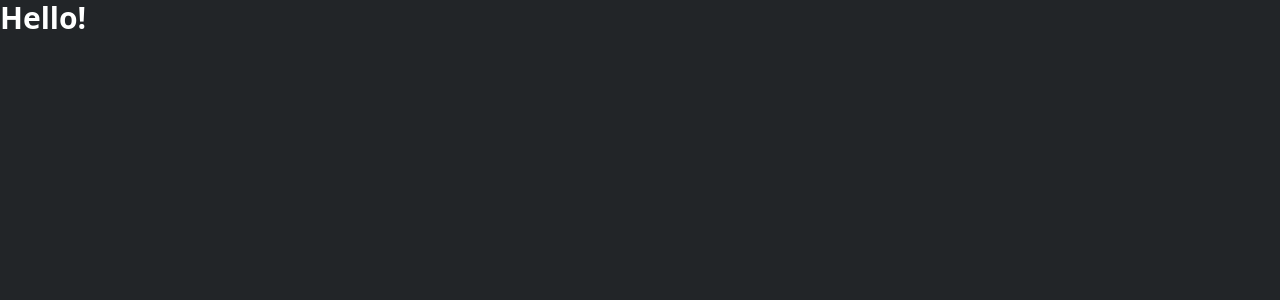
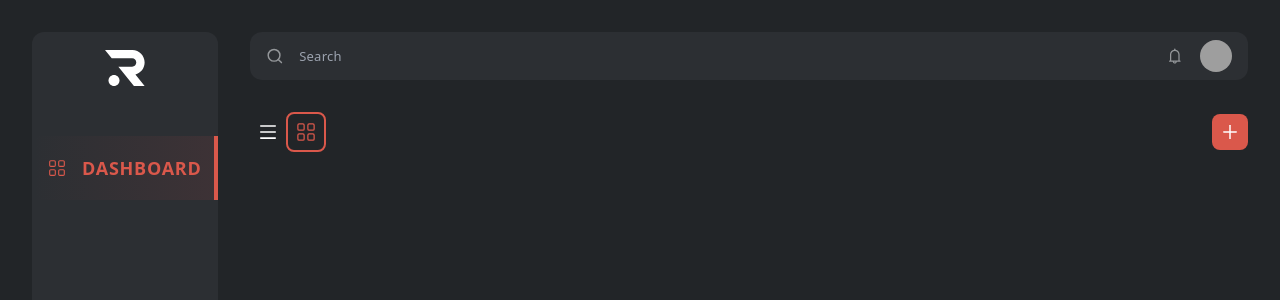
Before and after one commit to wmoralesdev/ravn-todo, a React (Vite) app: page / in a window 1280 px wide. Shown: the top 300 px of the page. Built offline with nearby package versions, Linux system fonts and the light colour scheme; grey boxes are pictures that could not be loaded.

Commit message:
feat: added header component

```diff
--- a/src/App.tsx
+++ b/src/App.tsx
@@ -1,9 +1,22 @@
+import { Layout } from '@components/common';
+import { Header } from '@components/Header';
+import { Sidebar } from '@components/Sidebar';
 import React, { FC } from 'react';
+import { BsGrid } from 'react-icons/bs';
 
 const App: FC = () => (
-    <div className="text-3xl font-bold">
-        Hello!
-    </div>
+    <Layout>
+        <div className="w-full h-full flex gap-x-8">
+            <Sidebar>
+                <Sidebar.Item isActive>
+                    <BsGrid />
+                    {' '}
+                    Dashboard
+                </Sidebar.Item>
+            </Sidebar>
+            <Header />
+        </div>
+    </Layout>
 );
 
 export default App;
--- /dev/null
+++ b/src/components/Header/Header.tsx
@@ -0,0 +1,35 @@
+import React, { FC } from 'react';
+import { FiSearch } from 'react-icons/fi';
+import { AiOutlineBell, AiOutlineMenu, AiOutlinePlus } from 'react-icons/ai';
+import { BsGrid } from 'react-icons/bs';
+import Avatar from '@components/common/Avatar';
+
+const Header: FC = () => (
+    <header className="w-full text-neutral-200">
+        <div className="bg-neutral-400 rounded-xl w-full h-fit center-row-x gap-4 p-2 px-4">
+            <FiSearch className="text-xl" />
+            <input className="border-none bg-transparent w-full text-s focus-visible:outline-0" placeholder="Search" />
+            <AiOutlineBell className="text-xl hover:animate-wiggle" />
+            <Avatar
+                src="https://images.unsplash.com/photo-1534528741775-53994a69daeb?ixlib=rb-4.0.3&ixid=MnwxMjA3fDB8MHxwaG90by1wYWdlfHx8fGVufDB8fHx8&auto=format&fit=crop&w=764&q=80"
+                alt="avatar"
+                variant="sm"
+            />
+        </div>
+        <div className="w-full text-xl my-8 center-row-x justify-between text-white">
+            <div>
+                <button type="button" className="p-2 rounded-lg">
+                    <AiOutlineMenu />
+                </button>
+                <button type="button" className="p-2 border-2 border-primary-400 text-primary-400 rounded-lg">
+                    <BsGrid />
+                </button>
+            </div>
+            <button type="button" className="p-2 bg-primary-400 text-white rounded-lg">
+                <AiOutlinePlus />
+            </button>
+        </div>
+    </header>
+);
+
+export default Header;
--- /dev/null
+++ b/src/components/Header/index.ts
@@ -0,0 +1 @@
+export { default as Header } from './Header';
--- /dev/null
+++ b/src/components/common/Avatar.tsx
@@ -0,0 +1,18 @@
+import classNames from 'classnames';
+import React, { FC } from 'react';
+import { AvatarProps } from './props';
+
+const Avatar: FC<AvatarProps> = ({ variant, src, alt }) => (
+    <img
+        src={src}
+        alt={alt}
+        className={classNames(
+            'rounded-full transition-all hover:scale-105',
+            variant === 'sm' && 'w-8 h-8',
+            variant === 'md' && 'w-10 h-10',
+            variant === 'lg' && 'w-12 h-12',
+        )}
+    />
+);
+
+export default Avatar;
--- /dev/null
+++ b/src/components/common/Layout.tsx
@@ -0,0 +1,11 @@
+import React, { FC, PropsWithChildren } from 'react';
+
+const Layout: FC<PropsWithChildren> = ({ children }) => (
+    <main className="min-h-screen h-screen flex-y
+    lg:p-8"
+    >
+        {children}
+    </main>
+);
+
+export default Layout;
--- /dev/null
+++ b/src/components/common/index.ts
@@ -0,0 +1 @@
+export { default as Layout } from './Layout';
--- /dev/null
+++ b/src/components/common/props.ts
@@ -0,0 +1,5 @@
+export interface AvatarProps {
+    variant: 'sm' | 'md' | 'lg';
+    src: string;
+    alt: string;
+}
```
